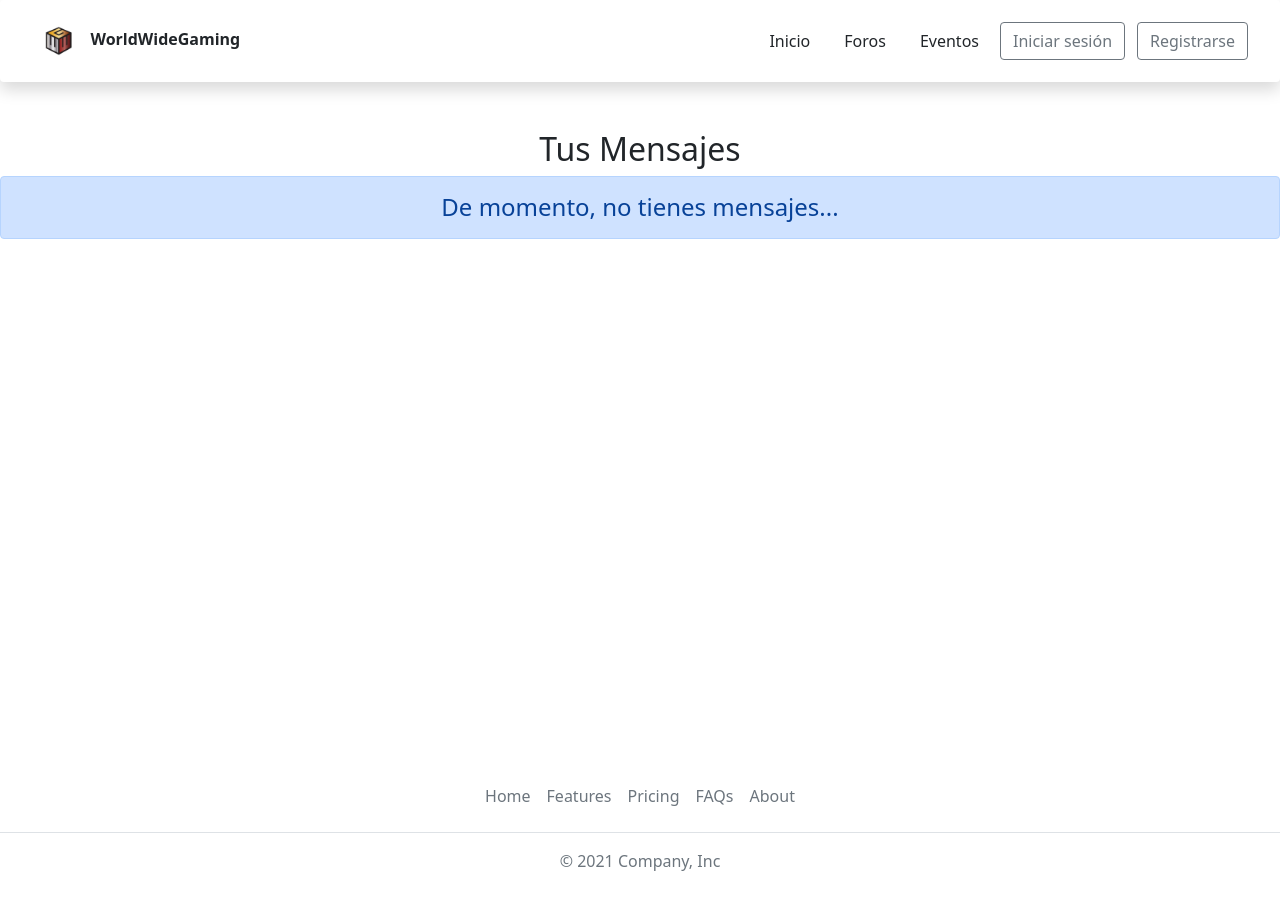
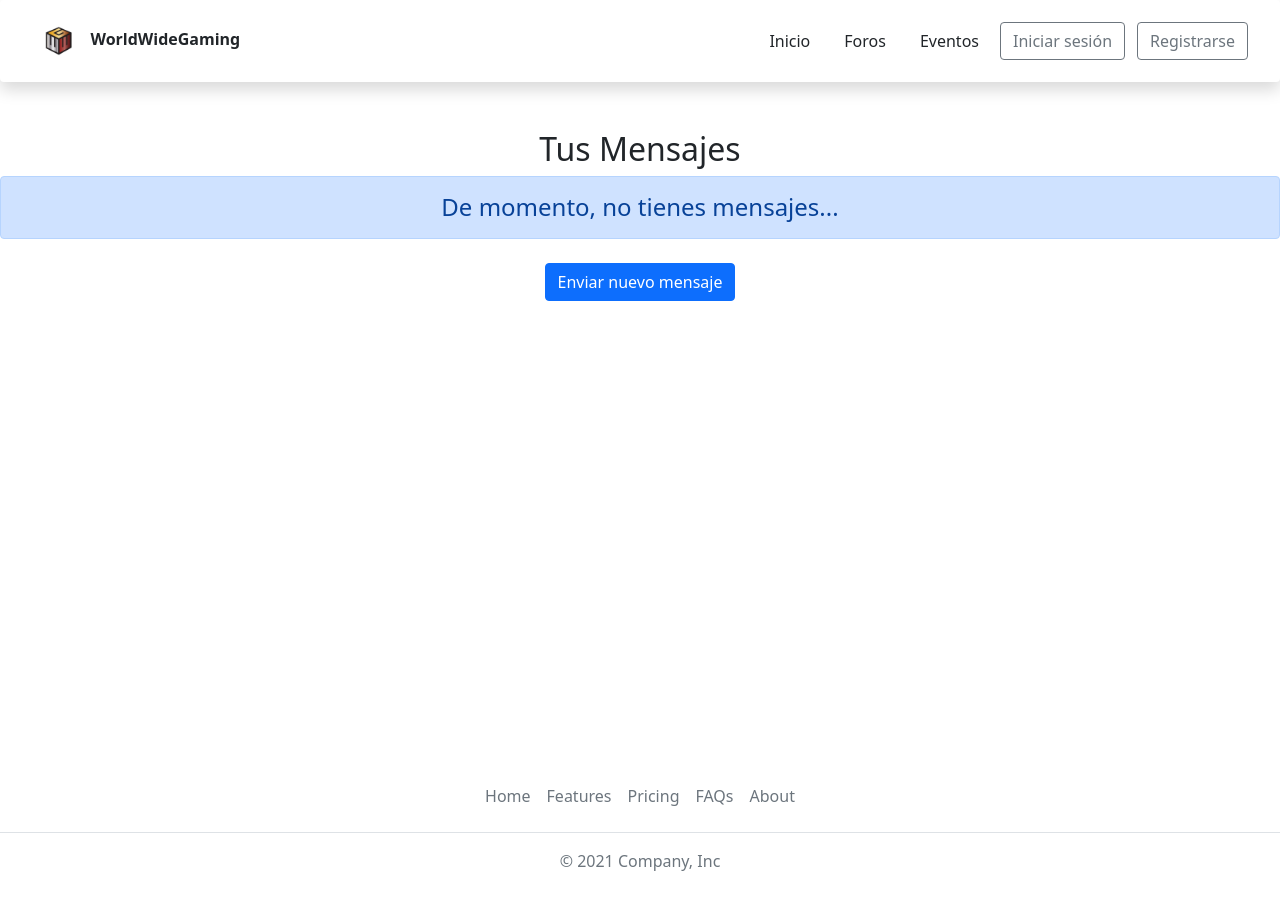
Before and after one commit to aruizr98/World-Wide-Gaming, an Angular app: page /ListaMensajes in a window 1280 px wide. Shown: the top 910 px of the page. Built offline with nearby package versions, Linux system fonts and the light colour scheme; no server answers.

Commit message:
Añadido botón enviar mensaje

```diff
--- a/src/app/lista-mensajes/lista-mensajes.component.html
+++ b/src/app/lista-mensajes/lista-mensajes.component.html
@@ -1,5 +1,7 @@
 <h2 class="text-center">Tus Mensajes</h2>
 <div class="text-center" id="mensajes">
     <h4 class="alert alert-primary" *ngIf="!comprobarMensajes()">De momento, no tienes mensajes...</h4>
-
 </div>
+<div class="w-100 text-center my-4">
+    <button class="btn btn-primary" [routerLink]="['/EnviarMensaje']">Enviar nuevo mensaje</button>
+</div>
```
